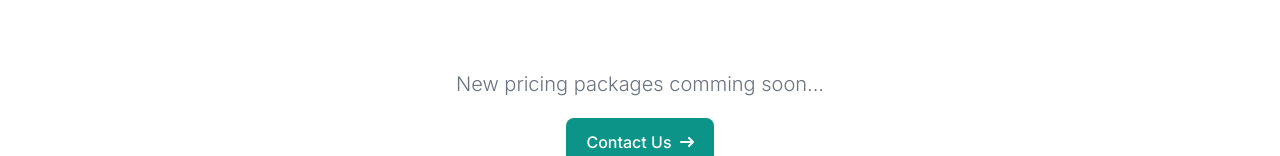
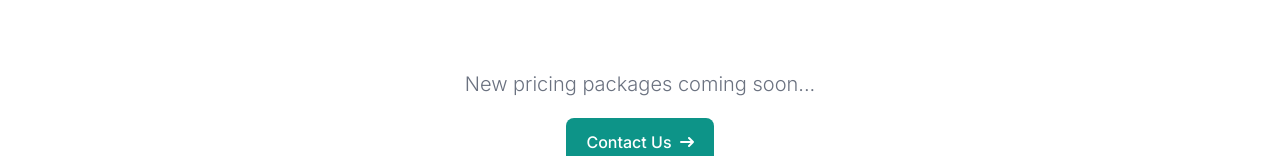
Before and after one commit to dboston528/mixd-website, a Next.js app: page /pricing in a window 1280 px wide. Shown: the part 178-334 px from the top of the page. Built offline with nearby package versions, Linux system fonts and the light colour scheme.

Commit message:
correct spelling

```diff
--- a/app/components/pricetable.tsx
+++ b/app/components/pricetable.tsx
@@ -4,7 +4,7 @@ const pricetable = () => {
 
   <div className="py-8 px-4 mx-auto max-w-screen-xl lg:py-16 lg:px-6">
       <div className="mx-auto max-w-screen-md text-center mb-8 lg:mb-12">
-          <p className="mb-5 font-light text-gray-500 sm:text-xl dark:text-gray-400">New pricing packages comming soon...</p>
+          <p className="mb-5 font-light text-gray-500 sm:text-xl dark:text-gray-400">New pricing packages coming soon...</p>
           <a href="https://www.honeybook.com/widget/mixd_chicago_271581/cf_id/65c528b2b9e21200253deb54" className="inline-flex items-center justify-center px-5 py-3 text-base font-medium text-center text-white bg-teal-600 rounded-lg hover:bg-teal-800 focus:ring-4 focus:ring-blue-300 dark:focus:ring-blue-900">
     Contact Us
     <svg className="w-3.5 h-3.5 ml-2" aria-hidden="true" xmlns="http://www.w3.org/2000/svg" fill="none" viewBox="0 0 14 10">
```
